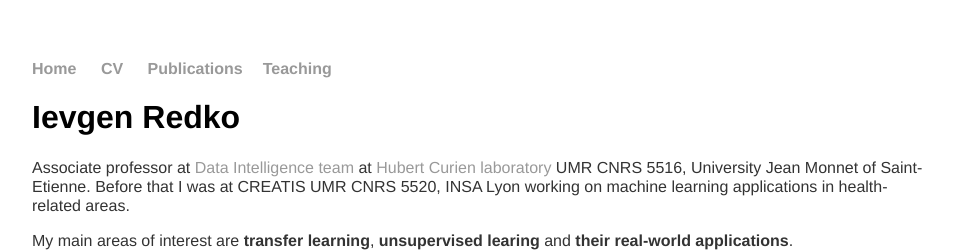
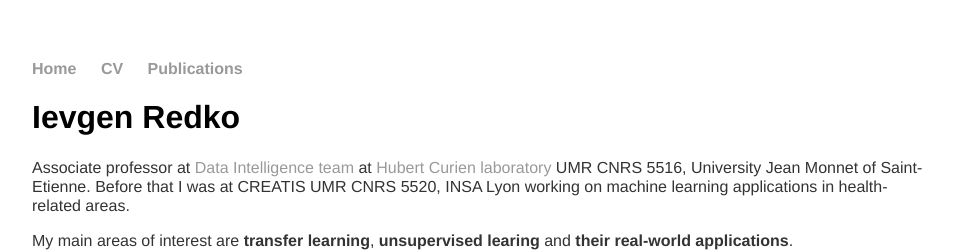
Before and after one commit to ievred/ievred.github.io, a Jekyll site: the page built from index.html, in a window 1280 px wide. Shown: the top 252 px of the page, without its empty margins (160-1119 px from the left). Built offline with Jekyll 4.4.1, drawn with Linux system fonts in a browser that asks for light colours.

Commit message:
Update default.html

```diff
--- a/_layouts/default.html
+++ b/_layouts/default.html
@@ -12,7 +12,6 @@
 	        	<!--<li><a href="/news">News</a></li>-->
         		<li><a href="https://github.com/ievred/ievred.github.io/blob/master/cv/cv_redko_en.pdf">CV</a></li>
         		<li><a href="/pubs">Publications</a></li
-			<li><a href="/teach">Teaching</a></li
     		</ul>
 			</nav>
 			<div class="container">
```
